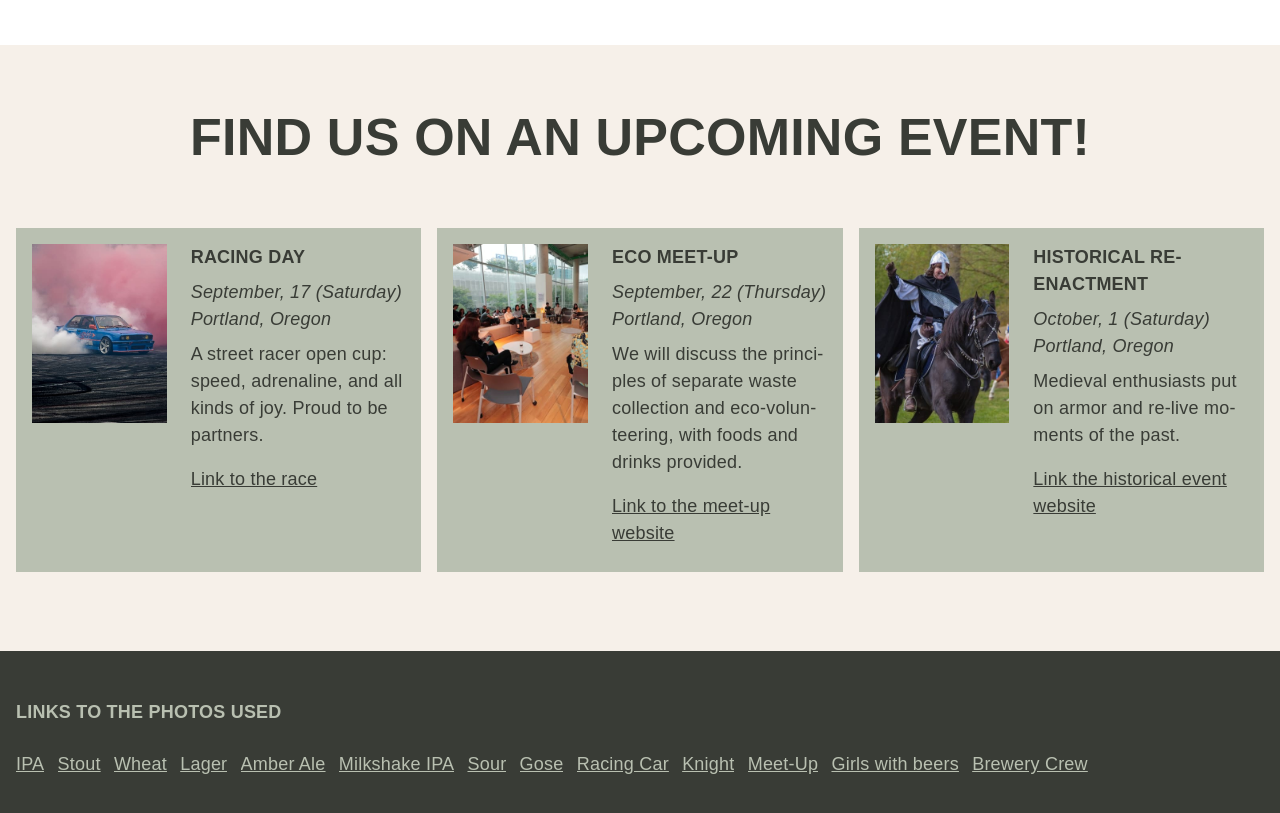
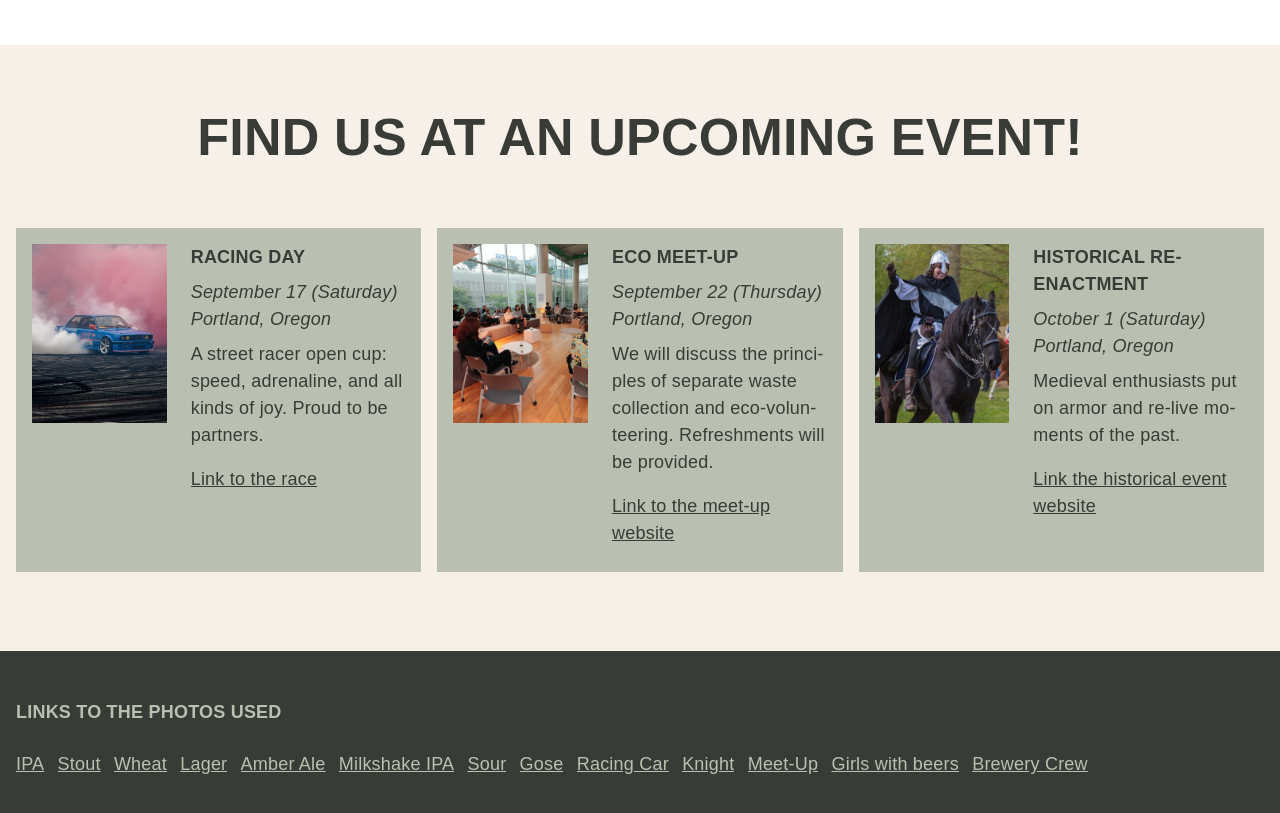
Before and after one commit to zverolen/project-business-site, a website built with Vite: page index.html in a window 1280 px wide. Shown: the part 2401-3214 px from the top of the page. Built offline with nearby package versions, Linux system fonts and the light colour scheme.

Commit message:
Updates the text

```diff
--- a/index.html
+++ b/index.html
@@ -366,8 +366,7 @@
 
         <!-- Events List -->
         <section id="events">
-          <h2>Find us on an upcoming event!</h2>
-          <!-- <h2>Find <span class="oxygen">O<span>2</span></span> on an Upcoming Event!</h2> -->
+          <h2>Find us at an upcoming event!</h2>
           <ul role="list">
 
             <!-- Single Event -->
@@ -393,7 +392,7 @@
               <div>
                 <h3>Racing Day</h3>
                 <div>
-                  <p>September, 17 (Saturday)</p>
+                  <p>September 17 (Saturday)</p>
                   <p>Portland, Oregon</p>
                 </div>
                 <p>A street racer open cup: speed, adrenaline, and all kinds of joy. Proud to be partners.</p>
@@ -424,10 +423,10 @@
               <div>
                 <h3>Eco Meet-Up</h3>
                 <div>
-                  <p>September, 22 (Thursday)</p>
+                  <p>September 22 (Thursday)</p>
                   <p>Portland, Oregon</p>
                 </div>
-                <p>We will discuss the principles of separate waste collection and eco-volunteering, with foods and drinks provided.</p>
+                <p>We will discuss the principles of separate waste collection and eco-volunteering. Refreshments will be provided.</p>
                 <a href="#">Link to the meet-up website</a>
               </div>
             </li>
@@ -456,7 +455,7 @@
               <div>
                 <h3>Historical Re-enactment</h3>
                 <div>
-                  <p>October, 1 (Saturday)</p>
+                  <p>October 1 (Saturday)</p>
                   <p>Portland, Oregon</p>
                 </div>
                 <p>Medieval enthusiasts put on armor and re-live moments of the past.</p>
@@ -465,7 +464,6 @@
             </li>
 
             <!-- Sample Empty Card-->
-            <!-- <li class="event-card empty"></li> -->
           </ul>
         </section>
       </main>
```
Also changed, not shown: README.md.
